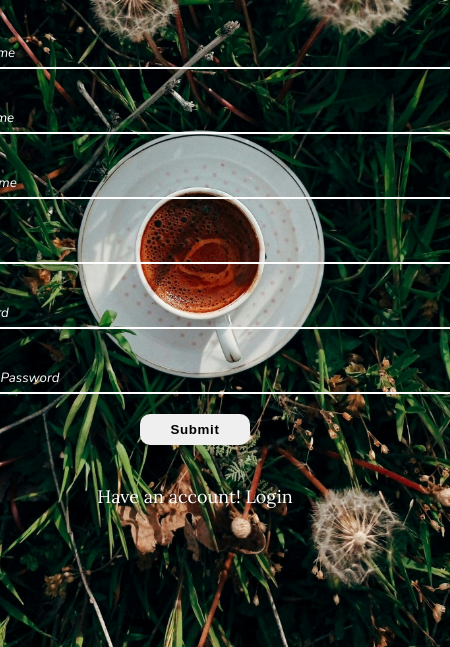
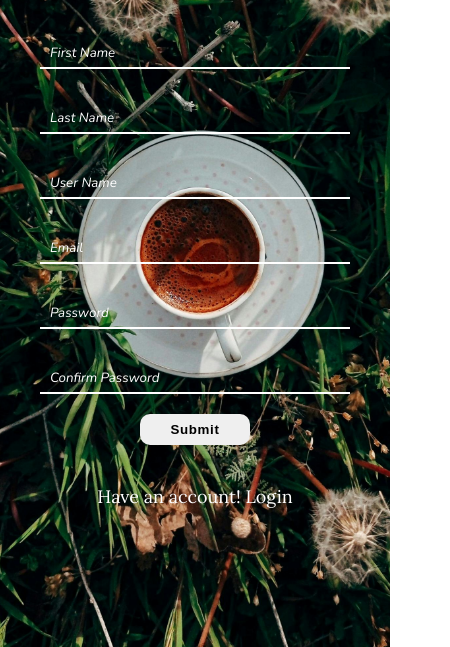
Before and after one commit to AshomAzi/Reg-Form3, a plain HTML site: page index.html in a window 390 px wide. Shown: the part 197-844 px from the top of the page, 450 px wide, since content can reach past the window. Drawn offline with nearby package versions, Linux system fonts and the light colour scheme.

Commit message:
Made Responsive

```diff
--- a/css/style.css
+++ b/css/style.css
@@ -112,3 +112,9 @@ body {
 .container p a:hover {
     text-decoration: underline;
 }
+
+@media(max-width: 450px){
+    .container input{
+        width: 300px;
+    }
+}
```
